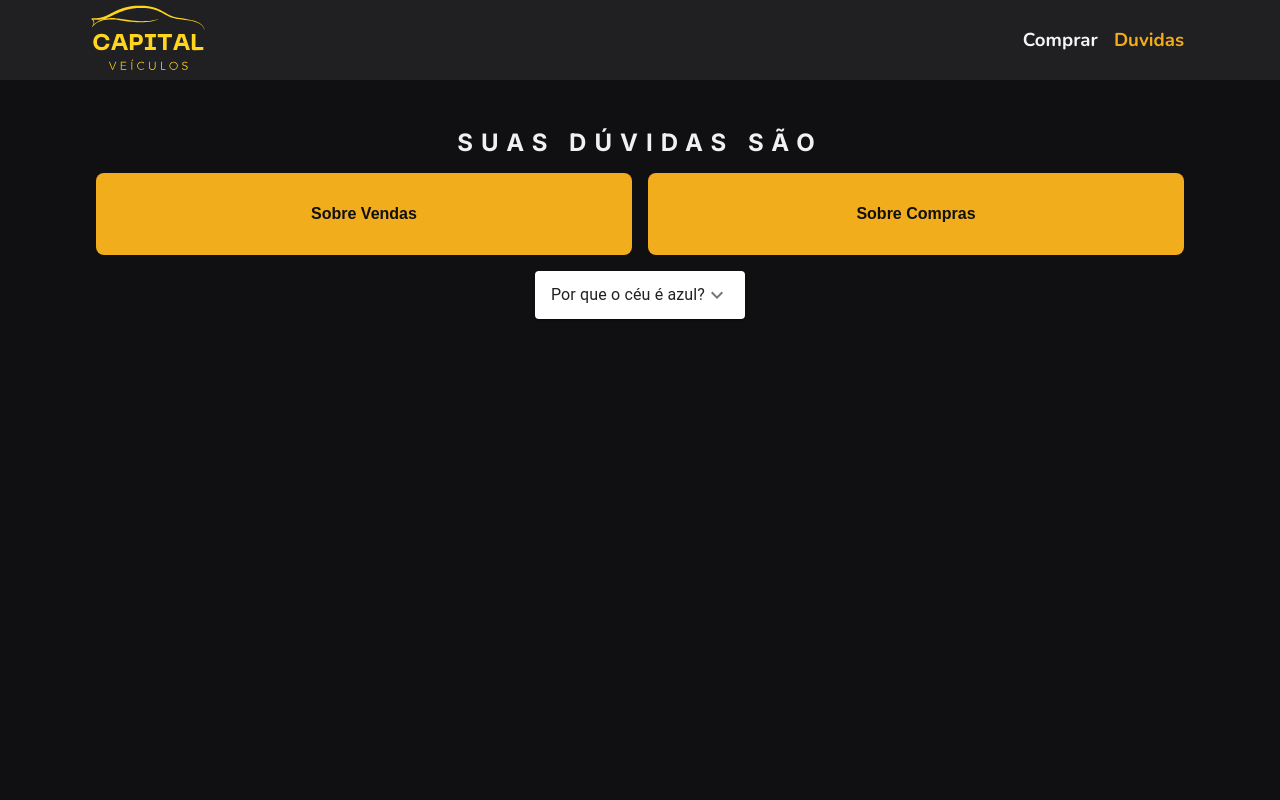
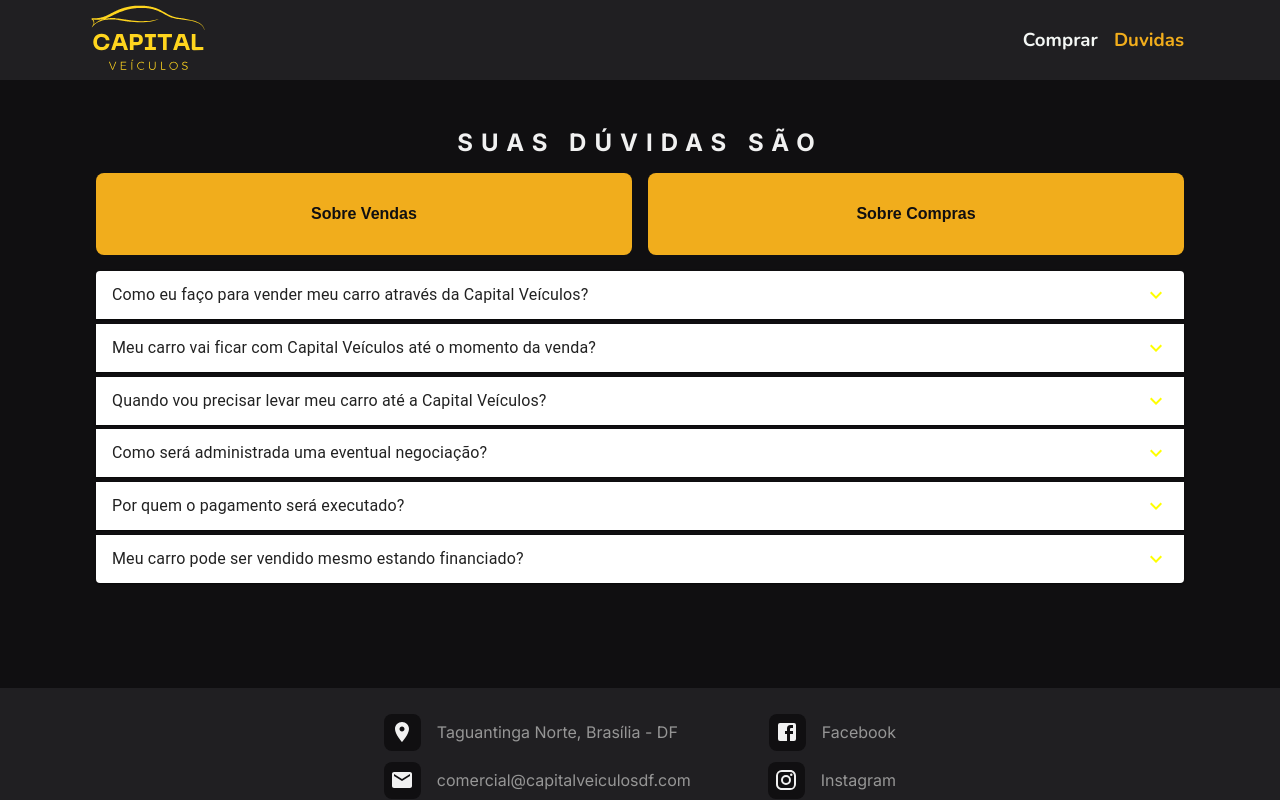
Before and after one commit to feitosadavi/capital-frontend, a Next.js app: page /duvidas in a window 1280 px wide. Shown: the top 800 px of the page. Built offline with nearby package versions, Linux system fonts and the light colour scheme.

Commit message:
feat: duvidas page

```diff
--- /dev/null
+++ b/src/components/Accordion/Accordion.styles.ts
@@ -0,0 +1,13 @@
+import styled from 'styled-components';
+import MUIAccordion from '@mui/material/Accordion'
+
+export const Container = styled.div`
+  display: flex;
+  flex-direction: column;
+  gap: .3rem;
+`
+
+export const Accordion = styled(MUIAccordion)`
+  background-color: ${({ theme }) => theme.colors.primary};
+  color: ${({ theme }) => theme.colors.white};
+`
--- a/src/components/Accordion/Accordion.tsx
+++ b/src/components/Accordion/Accordion.tsx
@@ -1,10 +1,10 @@
 import * as React from 'react';
-import MUIAccordion from '@mui/material/Accordion';
 import AccordionSummary from '@mui/material/AccordionSummary';
 import AccordionDetails from '@mui/material/AccordionDetails';
 import Typography from '@mui/material/Typography';
 import ExpandMoreIcon from '@mui/icons-material/ExpandMore';
 import { Question } from '../../types';
+import * as S from './Accordion.styles';
 
 type AccordionProps = {
   questions: Question[]
@@ -12,11 +12,11 @@ type AccordionProps = {
 
 export const Accordion: React.FC<AccordionProps> = ({ questions }) => {
   return (
-    <div>
+    <S.Container>
       {questions.map(({ title, description }) => (
-        <MUIAccordion key={title}>
+        <S.Accordion key={title}>
           <AccordionSummary
-            expandIcon={<ExpandMoreIcon />}
+            expandIcon={<ExpandMoreIcon sx={{ color: 'yellow' }} />}
             aria-controls="panel1a-content"
             id="panel1a-header"
           >
@@ -25,8 +25,8 @@ export const Accordion: React.FC<AccordionProps> = ({ questions }) => {
           <AccordionDetails>
             <Typography>{description}</Typography>
           </AccordionDetails>
-        </MUIAccordion>
+        </S.Accordion>
       ))}
-    </div>
+    </S.Container>
   );
 }
--- a/src/pages/duvidas.tsx
+++ b/src/pages/duvidas.tsx
@@ -6,13 +6,68 @@ import * as S from '../styles/duvidas'
 import { Question } from '../types'
 
 const saleQuestions: Question[] = [{
-  title: 'Por que o céu é azul?',
-  description: 'pq sim'
+  title: 'Como eu faço para vender meu carro através da Capital Veículos?',
+  description: 'É simples: Basta você agendar um dia e horário, pelo site ou demais canais de atendimento, \
+  para levar o seu veículo até nossa loja. Feito isso, nós realizaremos uma avaliação, \
+  produziremos fotos e vídeos profissionais em nosso estúdio e, posteriormente, colocaremos o \
+  anúncio no ar.'
+}, {
+    title: 'Meu carro vai ficar com Capital Veículos até o momento da venda?',
+    description: 'Não. Seu carro continuará com você, que poderá usá-lo normalmente até o desenrolar do \
+  processo de venda.'
+  }, {
+    title: 'Quando vou precisar levar meu carro até a Capital Veículos?',
+    description: 'No dia da produção do anúncio, quando surgir um interessado em ver o veículo pessoalmente, \
+    e lógico, quando a venda for consumada.'
+  }, {
+    title: 'Como será administrada uma eventual negociação?',
+    description: 'Nossos consultores farão tudo para você. Comunicaremos você de imediato, sempre que \
+    surgir uma eventual proposta. Em caso de aceitação, nós nos atribuiremos de todo o processo \
+    até a finalização da venda.'
+  }, {
+    title: 'Por quem o pagamento será executado?',
+    description: 'A Capital Veículos se encarregará de: \
+    - Repassar o pagamento ao vendedor do carro, sempre à vista, de forma prudente e segura.\
+    - Garantir que o veículo só será entregue após o fechamento dos trâmites legais e\
+    burocráticos.'
+  }, {
+    title: 'Meu carro pode ser vendido mesmo estando financiado?',
+    description: 'A resposta é sim! Entre em contato com a nossa equipe e saiba mais sobre o processo.'
 }]
 
 const buyingQuestions: Question[] = [{
-  title: 'Por que o mar é rosa?',
-  description: 'pq papagaios não cantam ópera'
+  title: 'Como adquirir um carro através da Capital Veículos?',
+  description: 'Converse com um de nossos consultores via canais de atendimento (whatsapp, instagram ou \
+      telefone) e informe qual carro você está interessado. Feito isso, guiaremos toda a negociação\
+      junto ao proprietário do veículo.'
+}, {
+    title: 'Qual a procedência dos carros anunciados?',
+    description: 'Todos os carros anunciados, são devidamente inspecionados por nossos profissionais antes da \
+    produção das fotos para inserção nas plataformas. '
+  }, {
+    title: 'Como faço para ver pessoalmente o carro pelo qual me interessei?',
+    description: 'Fácil! É só você entrar em contato com um consultor da Capital Veículos e agendar um dia e \
+    horário para realizar um test drive.'
+  }, {
+    title: 'E sobre a garantia?',
+    description: 'Todos os carros vendidos pela Capital Veículos possuem garantia de motor e câmbio por 90 \
+    dias a partir da data de compra.'
+  }, {
+    title: 'Tenho interesse no carro, mas moro em outro estado, como faço?',
+    description: 'Nossa equipe de comunicação, enviará fotos e vídeos atualizados do carro de seu interesse, \
+    seguidos de todas as informações necessárias e detalhadas sobre o quadro geral.'
+  }, {
+    title: 'Que garantia eu tenho sobre a documentação do carro?',
+    description: 'Fazemos uma checagem completa sobre pendências de qualquer natureza, inclusive sobre \
+    eventuais passagens por algum tipo de leilão.'
+  }, {
+    title: 'Quais são as formas de pagamento?',
+    description: 'TED, PIX, financiamento (somos credenciados em todos os bancos), carta de crédito, consórcio \
+    e também o seu usado (caso tenha) na troca.'
+  }, {
+    title: 'Onde faço o pagamento?',
+    description: 'O pagamento deverá ser realizado na conta da Capital Veículos e repassado ao vendedor \
+    somente após a entrega do carro e, quitação e baixa de eventuais dívidas existentes.'
 }]
 
 const Duvidas = () => {
--- a/src/styles/duvidas.ts
+++ b/src/styles/duvidas.ts
@@ -1,7 +1,7 @@
 import styled from 'styled-components';
 
 export const Container = styled.main`
-  height: 100vh;
+  height: 70vh;
   width: 85%;
 
   display: block;
@@ -35,5 +35,6 @@ export const ButtonGroup = styled.div`
 `
 export const Duvidas = styled.div`
   display: flex;
+  width: 100%;
   flex-direction: column;
 `
```
